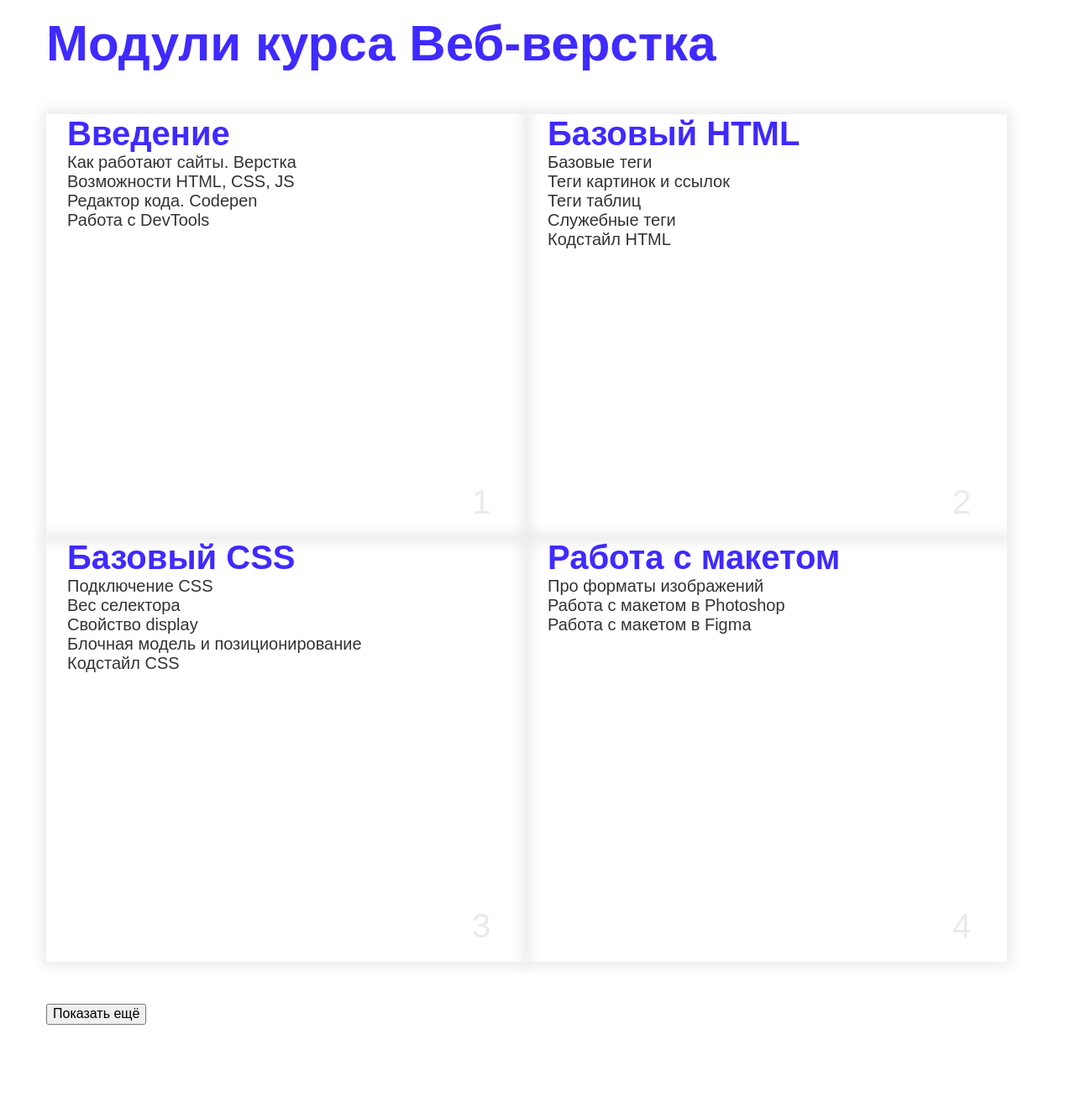
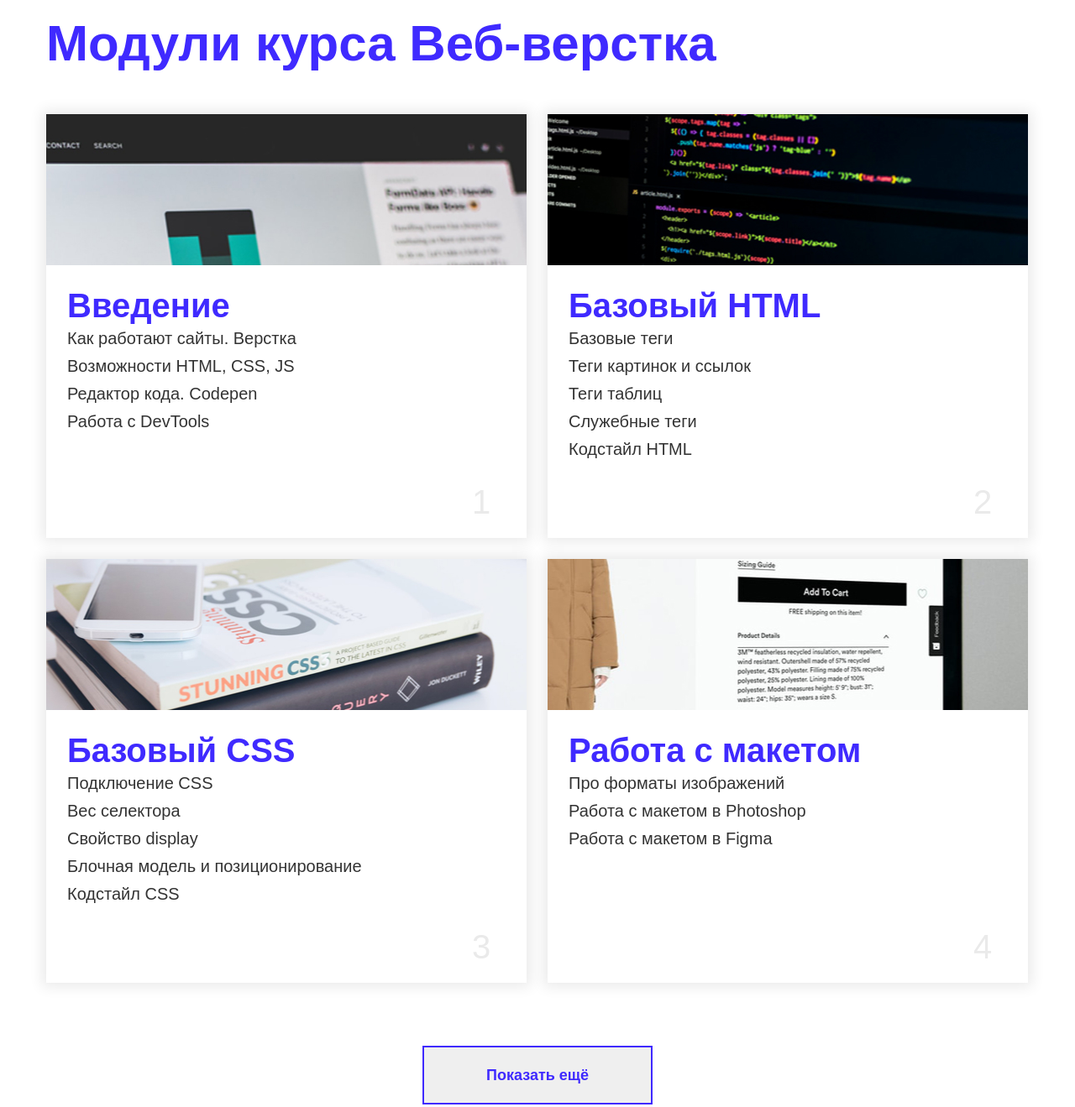
Before and after one commit to AbaevB/AbaevB-Skillbox-homework-5.12, a plain HTML site: page modules.html in a window 1280 px wide. Shown: the part 140-1459 px from the top of the page at 84% size. Before the commit the page ends 1411 px from the top, so only its background shows below. Drawn offline with Linux system fonts and the light colour scheme.

Commit message:
css complete

```diff
--- a/css/style.css
+++ b/css/style.css
@@ -286,6 +286,7 @@ h1, h2, h3, h4, h5, h6, p, figure, figcaption, ul, img {
 
 .card-item {
   font-size: 20px;
+  line-height: 33px;
   font-weight: 400;
   color: #333;
 }
@@ -296,7 +297,6 @@ h1, h2, h3, h4, h5, h6, p, figure, figcaption, ul, img {
   margin: 0;
   padding: 0;
   margin-bottom: 50px;
-  /*padding-left: 165px;*/
   list-style-type: none;
 }
 
@@ -307,12 +307,9 @@ h1, h2, h3, h4, h5, h6, p, figure, figcaption, ul, img {
   box-shadow: 0 0 15px 5px #ebebeb;
 }
 
-.modules-card:nth-child(even) {
+.modules-card:nth-child(odd) {
   margin-right: 25px;
 }
-
-
-
 
 .card-list {
   margin: 0;
@@ -320,20 +317,40 @@ h1, h2, h3, h4, h5, h6, p, figure, figcaption, ul, img {
   list-style-type: none;
 }
 
+.modules-card:not(:last-child) {
+  margin-bottom: 25px;
+}
 
 .card-illustration {
+  margin: 0;
+  margin-bottom: 25px;
+  width: 100%;
+  min-height: 180px;
+
 }
 
 .card-illustration-1 {
+  background-image: url(/img/illustration-1.jpg);
+  background-position: center;
+  background-repeat: no-repeat;
 }
 
 .card-illustration-2 {
+  background-image: url(/img/illustration-2.jpg);
+  background-position: center;
+  background-repeat: no-repeat;
 }
 
 .card-illustration-3 {
+  background-image: url(/img/illustration-3.jpg);
+  background-position: center;
+  background-repeat: no-repeat;
 }
 
 .card-illustration-4 {
+  background-image: url(/img/illustration-4.jpg);
+  background-position: center;
+  background-repeat: no-repeat;
 }
 
 
@@ -352,7 +369,15 @@ h1, h2, h3, h4, h5, h6, p, figure, figcaption, ul, img {
 
 
 .button-wrapper {
+  text-align: center;
 }
 
 .btn-more {
+  width: 274px;
+  height: 70px;
+  border: 2px solid #3F2AFF;
+  font-size: 18px;
+  font-weight: 700;
+  color: #3f2aff;
+  cursor: pointer;
 }
```
Also changed, not shown: modules.html (+10 -3 lines).
